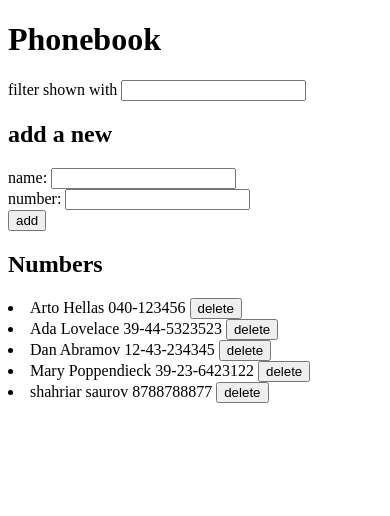
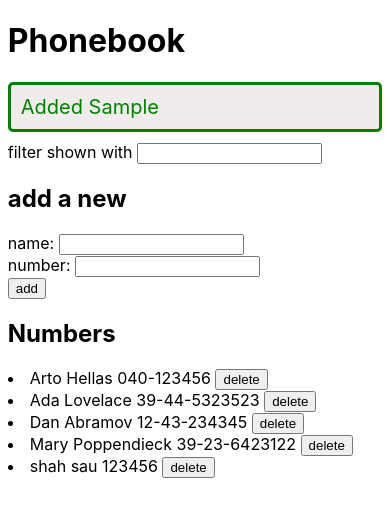
Before and after one commit to ShahSau/fullStack_HU, a React (Create React App) app in the folder part2/phonebook/: page / in a window 390 px wide. Both pictures are taken after typing "Sample", "Sample" into the empty fields and a click on the button "add". Shown: the top 516 px of the page. Built offline with nearby package versions, Linux system fonts and the light colour scheme; no server answers; data requests are answered from the project's data file.

Commit message:
2.19: Phonebook step11

```diff
--- a/part2/phonebook/db.json
+++ b/part2/phonebook/db.json
@@ -21,9 +21,9 @@
       "id": 4
     },
     {
-      "name": "shahriar saurov",
-      "number": "8788788877",
-      "id": 6
+      "name": "shah sau",
+      "number": "123456",
+      "id": 5
     }
   ]
 }
--- a/part2/phonebook/src/App.js
+++ b/part2/phonebook/src/App.js
@@ -2,13 +2,16 @@ import React, { useState,useEffect } from "react";
 import Filter from "./components/Filter";
 import { Form } from "./components/Form";
 import Person from "./components/Person";
-import personService from './services/Persons'
+import personService from "./services/Persons";
+import Success from "./components/Success"
 
 const App = () => {
   const [newName, setNewName] = useState("");
   const [newNumber, setNewNumber] = useState("");
   const [change, setChange] = useState("");
   const [persons, setPersons] = useState([]);
+  //Creating success hook
+  const[ successMessage, setSuccessMessage] = useState(null)
   useEffect(() => {
     personService
     .getAll()
@@ -49,6 +52,10 @@ const App = () => {
         .then(new_data=>{
           setPersons(persons.map(person=> person.id!==already_name.id ? person : new_data))
         })
+        setSuccessMessage(`Added ${newName}`)
+          setTimeout(()=>{
+            setSuccessMessage(null)
+          },5000)
         setNewName('')
         setNewNumber('')
       }else{
@@ -64,7 +71,10 @@ const App = () => {
       setPersons(persons.concat(newPerson))
       )
     }
-
+    setSuccessMessage(`Added ${newName}`)
+          setTimeout(()=>{
+            setSuccessMessage(null)
+          },5000)
     setNewName("");
     setNewNumber("")
   };
@@ -91,6 +101,7 @@ const App = () => {
   return (
     <div>
       <h1>Phonebook</h1>
+      <Success message={successMessage}/>
       <Filter handleChange={handleChange}  />
       <h2>add a new</h2>
 
--- /dev/null
+++ b/part2/phonebook/src/components/Success.js
@@ -0,0 +1,13 @@
+const Success = ({message})=>{
+    if (message === null){
+        return null
+    }
+
+    return (
+        <div className="success">
+            {message}
+        </div>
+    )
+}
+
+export default Success
--- /dev/null
+++ b/part2/phonebook/src/index.css
@@ -0,0 +1,22 @@
+body {
+    margin: 2%;
+    font-family: -apple-system, BlinkMacSystemFont, 'Segoe UI', 'Roboto', 'Oxygen',
+      'Ubuntu', 'Cantarell', 'Fira Sans', 'Droid Sans', 'Helvetica Neue',
+      sans-serif;
+    -webkit-font-smoothing: antialiased;
+    -moz-osx-font-smoothing: grayscale;
+  }
+
+  code {
+    font-family: source-code-pro, Menlo, Monaco, Consolas, 'Courier New',
+      monospace;
+  }
+  .success{
+    color: green;
+    background: rgb(240, 236, 236);
+    font-size: 20px;
+    border-style: solid;
+    border-radius: 5px;
+    padding: 10px;
+    margin-bottom: 10px;
+  }
--- a/part2/phonebook/src/index.js
+++ b/part2/phonebook/src/index.js
@@ -1,6 +1,6 @@
 import React from 'react';
 import ReactDOM from 'react-dom/client';
-
+import './index.css';
 import App from './App';
 
 const root = ReactDOM.createRoot(document.getElementById('root'));
```
